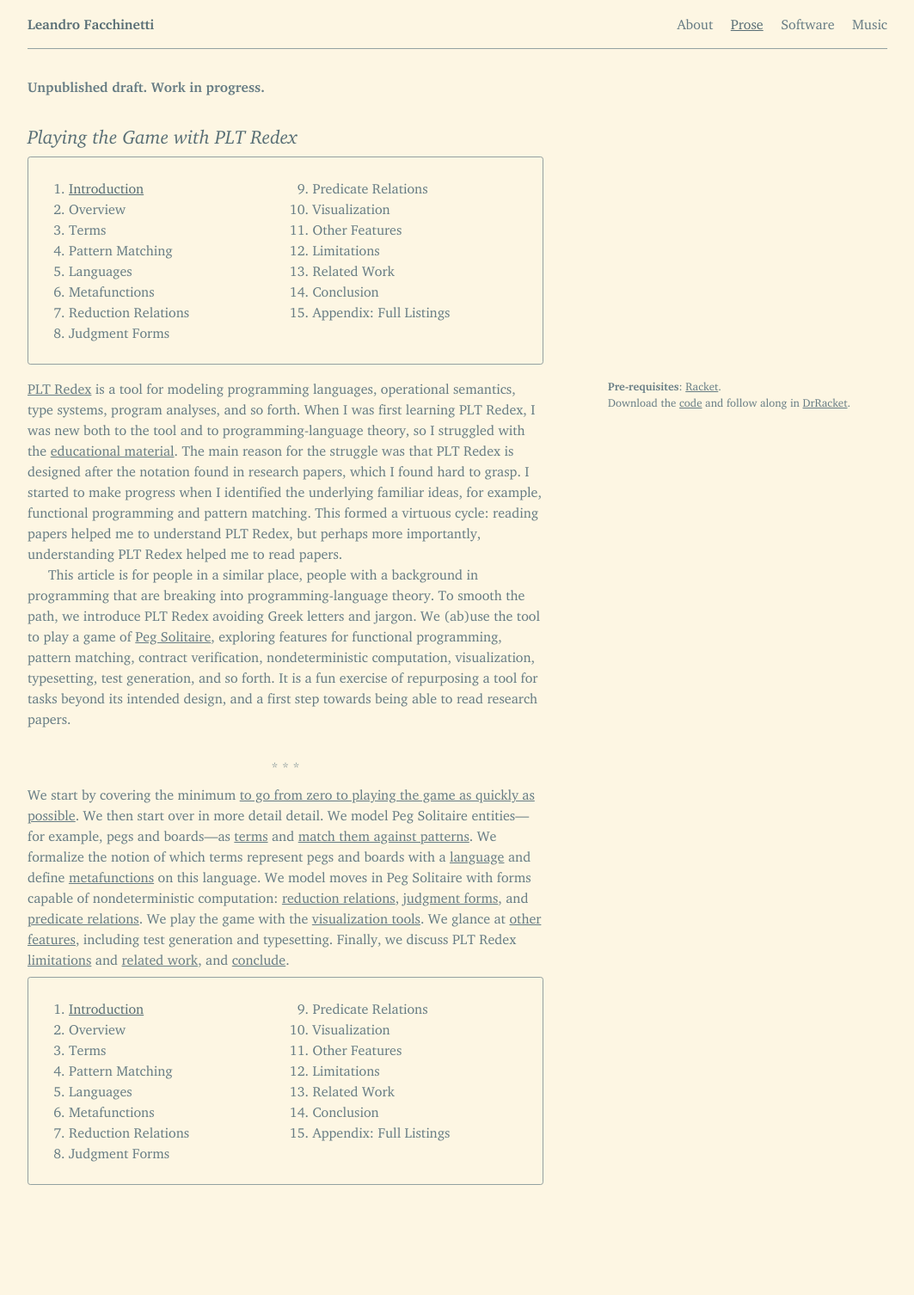
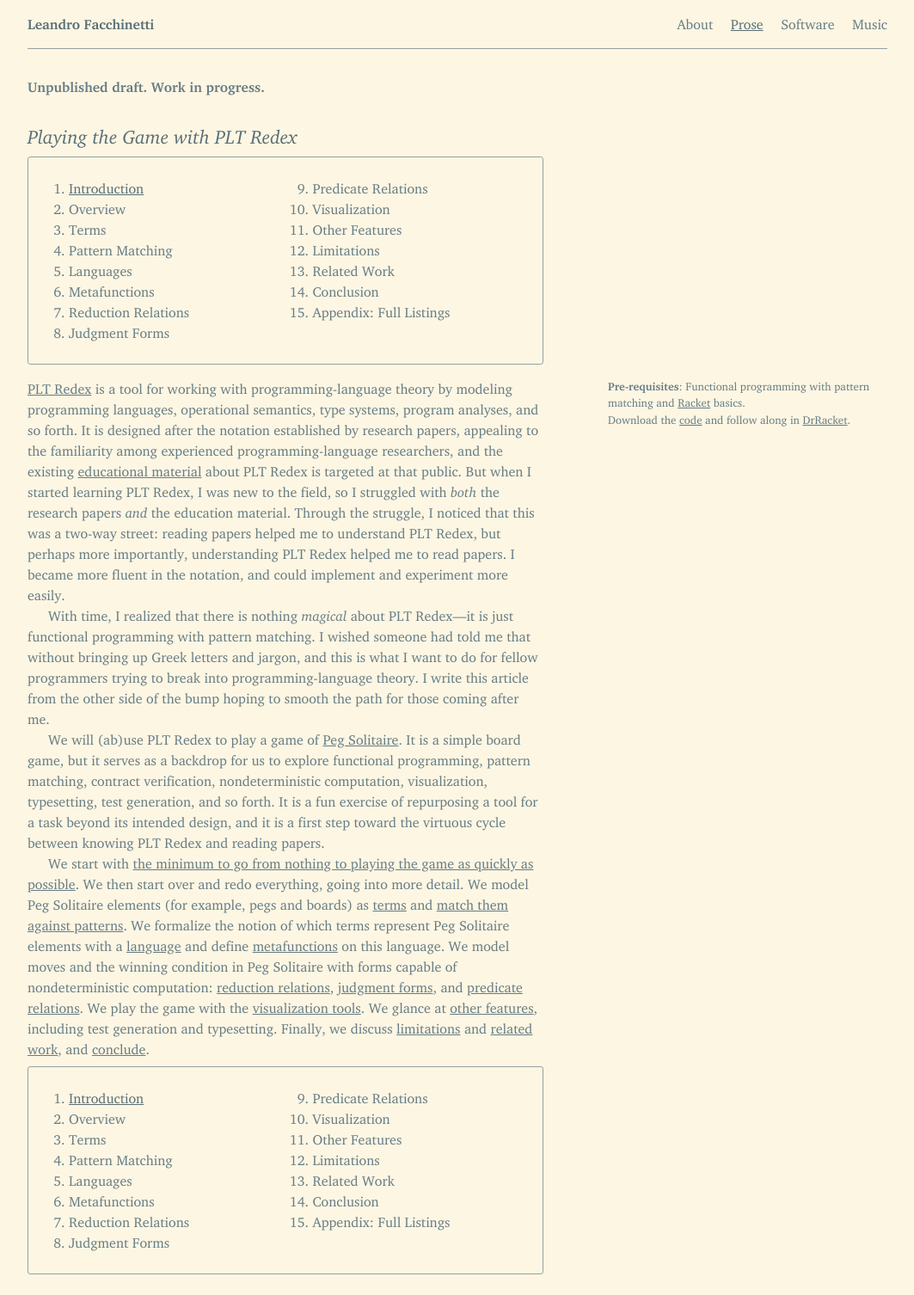
Before and after one commit to leafac/leafac.com, a Jekyll site: the page built from prose/playing-the-game-with-plt-redex/index.md, in a window 1280 px wide. Shown: the whole page at 86% size, without its empty margins (108-1171 px from the left). Built offline with Jekyll 4.4.1, drawn with Linux system fonts in a browser that asks for light colours; before the commit the page ends 1402 px from its top, so only the background shows below that.

Commit message:
Editing pass on Introduction

```diff
--- a/prose/playing-the-game-with-plt-redex/index.md
+++ b/prose/playing-the-game-with-plt-redex/index.md
@@ -6,14 +6,14 @@
 ---
 
 <aside markdown="1">
-**Pre-requisites**: [Racket](https://docs.racket-lang.org/quick/index.html).
+**Pre-requisites**: Functional programming with pattern matching and [Racket](https://docs.racket-lang.org/quick/index.html) basics.
 Download the [code](playing-the-game-with-plt-redex.zip) and follow along in [DrRacket](https://racket-lang.org).
 </aside>
 
-[PLT Redex](https://redex.racket-lang.org/) is a tool for modeling programming languages, operational semantics, type systems, program analyses, and so forth. When I was first learning PLT Redex, I was new both to the tool and to programming-language theory, so I struggled with the [educational material](related-work). The main reason for the struggle was that PLT Redex is designed after the notation found in research papers, which I found hard to grasp. I started to make progress when I identified the underlying familiar ideas, for example, functional programming and pattern matching. This formed a virtuous cycle: reading papers helped me to understand PLT Redex, but perhaps more importantly, understanding PLT Redex helped me to read papers.
+[PLT Redex](https://redex.racket-lang.org/) is a tool for working with programming-language theory by modeling programming languages, operational semantics, type systems, program analyses, and so forth. It is designed after the notation established by research papers, appealing to the familiarity among experienced programming-language researchers, and the existing [educational material](related-work) about PLT Redex is targeted at that public. But when I started learning PLT Redex, I was new to the field, so I struggled with *both* the research papers *and* the education material. Through the struggle, I noticed that this was a two-way street: reading papers helped me to understand PLT Redex, but perhaps more importantly, understanding PLT Redex helped me to read papers. I became more fluent in the notation, and could implement and experiment more easily.
 
-This article is for people in a similar place, people with a background in programming that are breaking into programming-language theory. To smooth the path, we introduce PLT Redex avoiding Greek letters and jargon. We (ab)use the tool to play a game of [Peg Solitaire](https://en.wikipedia.org/wiki/Peg_solitaire), exploring features for functional programming, pattern matching, contract verification, nondeterministic computation, visualization, typesetting, test generation, and so forth. It is a fun exercise of repurposing a tool for tasks beyond its intended design, and a first step towards being able to read research papers.
+With time, I realized that there is nothing *magical* about PLT Redex—it is just functional programming with pattern matching. I wished someone had told me that without bringing up Greek letters and jargon, and this is what I want to do for fellow programmers trying to break into programming-language theory. I write this article from the other side of the bump hoping to smooth the path for those coming after me.
 
-* * *
+We will (ab)use PLT Redex to play a game of [Peg Solitaire](https://en.wikipedia.org/wiki/Peg_solitaire). It is a simple board game, but it serves as a backdrop for us to explore functional programming, pattern matching, contract verification, nondeterministic computation, visualization, typesetting, test generation, and so forth. It is a fun exercise of repurposing a tool for a task beyond its intended design, and it is a first step toward the virtuous cycle between knowing PLT Redex and reading papers.
 
-We start by covering the minimum [to go from zero to playing the game as quickly as possible](overview). We then start over in more detail detail. We model Peg Solitaire entities—for example, pegs and boards—as [terms](terms) and [match them against patterns](pattern-matching). We formalize the notion of which terms represent pegs and boards with a [language](languages) and define [metafunctions](metafunctions) on this language. We model moves in Peg Solitaire with forms capable of nondeterministic computation: [reduction relations](redution-relations), [judgment forms](judgment-forms), and [predicate relations](predicate-relations). We play the game with the [visualization tools](visualization). We glance at [other features](other-features), including test generation and typesetting. Finally, we discuss PLT Redex [limitations](limitations) and [related work](related-work), and [conclude](conclusion).
+We start with [the minimum to go from nothing to playing the game as quickly as possible](overview). We then start over and redo everything, going into more detail. We model Peg Solitaire elements (for example, pegs and boards) as [terms](terms) and [match them against patterns](pattern-matching). We formalize the notion of which terms represent Peg Solitaire elements with a [language](languages) and define [metafunctions](metafunctions) on this language. We model moves and the winning condition in Peg Solitaire with forms capable of nondeterministic computation: [reduction relations](redution-relations), [judgment forms](judgment-forms), and [predicate relations](predicate-relations). We play the game with the [visualization tools](visualization). We glance at [other features](other-features), including test generation and typesetting. Finally, we discuss [limitations](limitations) and [related work](related-work), and [conclude](conclusion).
```
